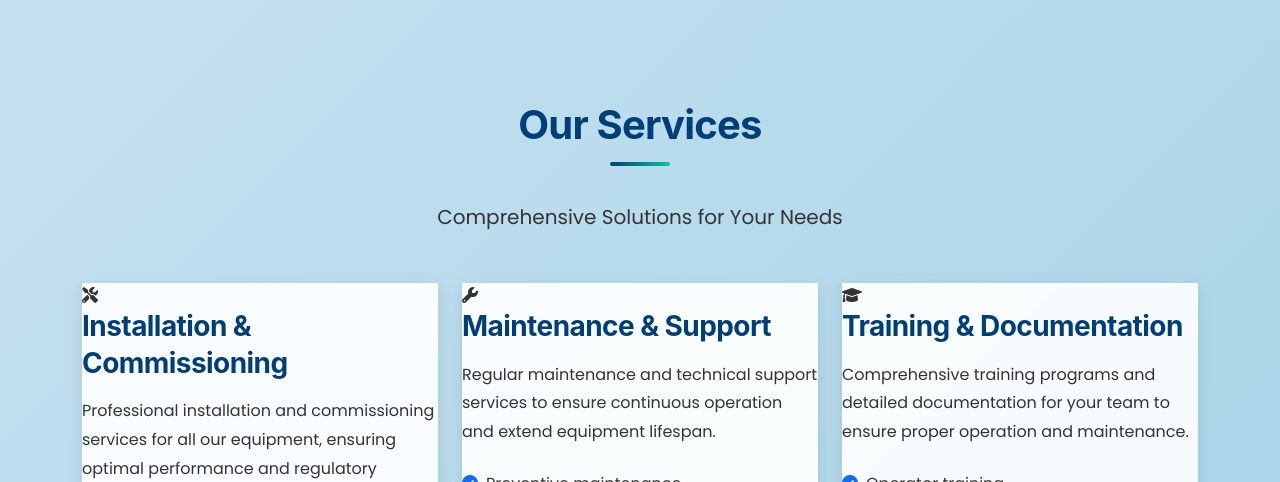
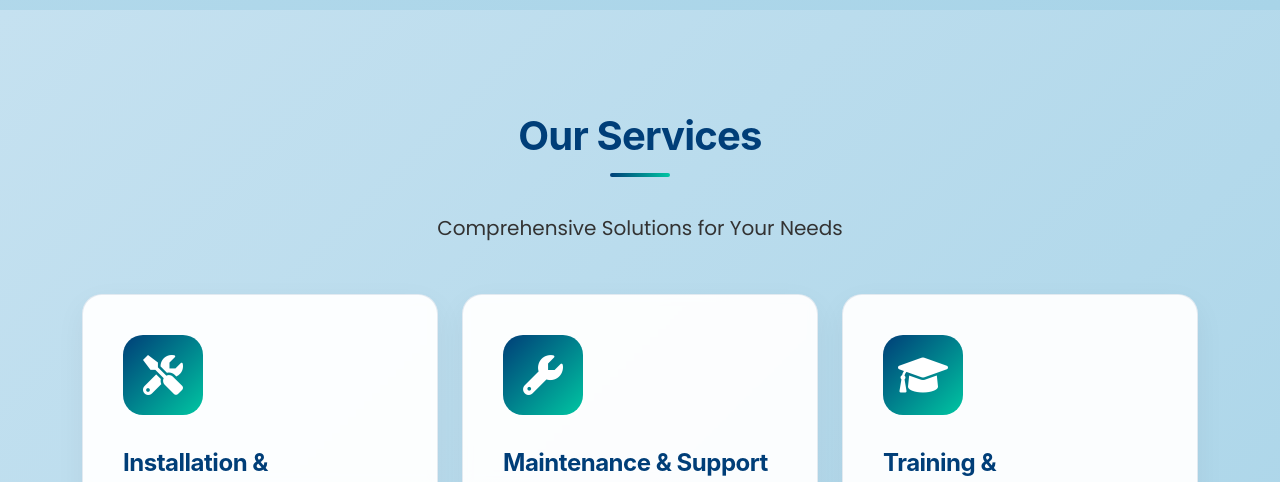
Before and after one commit to Nuthana13/VMars-Backend, a Flask app: page / in a window 1280 px wide. Shown: the part 6018-6500 px from the top of the page. Run offline with Flask 3, Linux system fonts and the light colour scheme.

Commit message:
Initial commit

```diff
--- a/templates/index.html
+++ b/templates/index.html
@@ -778,6 +802,153 @@
                 padding: 30px;
             }
         }
+
+        .service-card {
+            background: rgba(255, 255, 255, 0.95);
+            border-radius: 20px;
+            padding: 2.5rem;
+            height: 100%;
+            transition: all 0.4s ease;
+            position: relative;
+            overflow: hidden;
+            border: 1px solid rgba(0, 62, 120, 0.1);
+            box-shadow: 0 10px 30px rgba(0, 0, 0, 0.05);
+        }
+
+        .service-card::before {
+            content: '';
+            position: absolute;
+            top: 0;
+            left: 0;
+            width: 100%;
+            height: 5px;
+            background: linear-gradient(90deg, var(--heading-color), var(--accent-color));
+            transform: scaleX(0);
+            transform-origin: left;
+            transition: transform 0.4s ease;
+        }
+
+        .service-card:hover {
+            transform: translateY(-10px);
+            box-shadow: 0 15px 40px rgba(0, 0, 0, 0.1);
+        }
+
+        .service-card:hover::before {
+            transform: scaleX(1);
+        }
+
+        .service-icon {
+            width: 80px;
+            height: 80px;
+            background: linear-gradient(135deg, var(--heading-color), var(--accent-color));
+            border-radius: 20px;
+            display: flex;
+            align-items: center;
+            justify-content: center;
+            margin-bottom: 2rem;
+            transition: all 0.4s ease;
+            position: relative;
+            overflow: hidden;
+        }
+
+        .service-icon::after {
+            content: '';
+            position: absolute;
+            width: 100%;
+            height: 100%;
+            background: linear-gradient(135deg, var(--accent-color), var(--heading-color));
+            opacity: 0;
+            transition: opacity 0.4s ease;
+        }
+
+        .service-card:hover .service-icon::after {
+            opacity: 1;
+        }
+
+        .service-icon i {
+            font-size: 2.5rem;
+            color: white;
+            position: relative;
+            z-index: 1;
+            transition: all 0.4s ease;
+        }
+
+        .service-card:hover .service-icon i {
+            transform: scale(1.1);
+        }
+
+        .service-card h3 {
+            font-size: 1.5rem;
+            margin-bottom: 1.5rem;
+            color: var(--heading-color);
+            position: relative;
+            padding-bottom: 1rem;
+        }
+
+        .service-card h3::after {
+            content: '';
+            position: absolute;
+            bottom: 0;
+            left: 0;
+            width: 50px;
+            height: 3px;
+            background: var(--accent-color);
+            transition: width 0.4s ease;
+        }
+
+        .service-card:hover h3::after {
+            width: 100px;
+        }
+
+        .service-card p {
+            color: var(--body-text);
+            margin-bottom: 1.5rem;
+            line-height: 1.8;
+        }
+
+        .service-card ul {
+            list-style: none;
+            padding: 0;
+            margin: 0;
+        }
+
+        .service-card ul li {
+            margin-bottom: 1rem;
+            display: flex;
+            align-items: center;
+            color: var(--body-text);
+            transition: all 0.3s ease;
+        }
+
+        .service-card ul li i {
+            color: var(--accent-color);
+            margin-right: 1rem;
+            font-size: 1.1rem;
+            transition: all 0.3s ease;
+        }
+
+        .service-card:hover ul li {
+            transform: translateX(5px);
+        }
+
+        .service-card:hover ul li i {
+            transform: scale(1.2);
+        }
+
+        @media (max-width: 768px) {
+            .service-card {
+                padding: 2rem;
+            }
+
+            .service-icon {
+                width: 70px;
+                height: 70px;
+            }
+
+            .service-icon i {
+                font-size: 2rem;
+            }
+        }
     </style>
 </head>
 <body>
```
Also changed, not shown: other parts of templates/index.html (+34 -6 lines), 1 other file.
